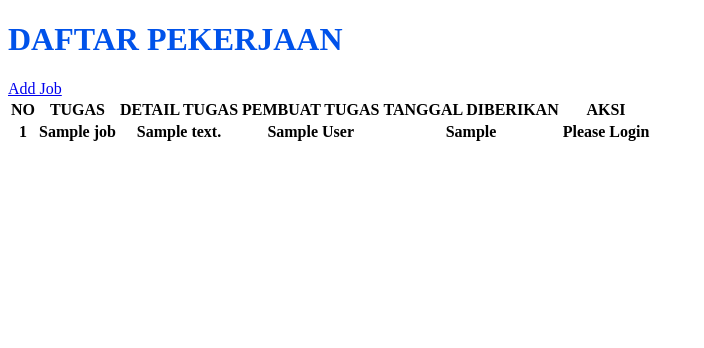
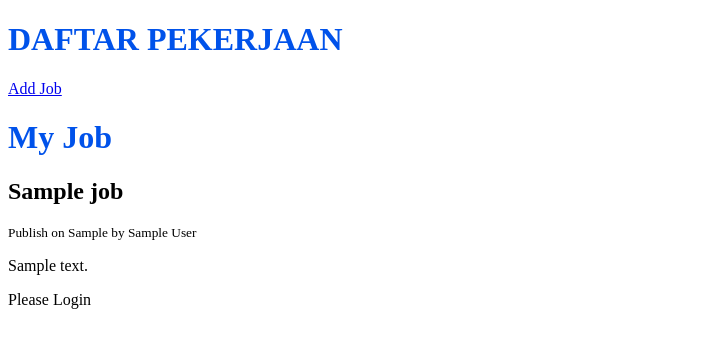
Before and after one commit to iksanh/job-control, a Django app: template job_control/templates/jobs/home.html in a window 1280 px wide. Shown: the part 26-374 px from the top of the page, without its empty margins (0-704 px from the left). Run offline with Django 3.2, Linux system fonts and the light colour scheme; the template is opened without the code that fills it: most values are stand-ins (such as "Sample title", 1, 10 or a date in 2020); data that the repository does not hold is empty.

Commit message:
change template

```diff
--- a/job_control/templates/jobs/home.html
+++ b/job_control/templates/jobs/home.html
@@ -8,41 +8,22 @@
 </h1>
 <a href="{% url 'job-create'%}">Add Job</a>
 
-
-<div class="flex justify-center">
-<table class="border-collapse border border-slate-400 outline-slate-300">
-  <thead>
-    <tr>
-      <th class="border border-slate-300">NO</th>
-      <th class="border border-slate-300">TUGAS</th>
-      <th class="border border-slate-300">DETAIL TUGAS</th>
-      <th class="border border-slate-300">PEMBUAT TUGAS</th>
-      <th class="border border-slate-300">TANGGAL DIBERIKAN</th>
-      <th class="border border-slate-300">AKSI</th>
-    </tr>
-  </thead>
-  <tbody>
+<h1>My Job </h1>
   {% for job in jobs %}
-    <tr>
-       <th class="border border-slate-300 ">{{forloop.counter}}</th>
-      <th class="border border-slate-300 ">{{ job.job_title }}</th>
-      <th class="border border-slate-300 ">{{ job.job_description }}</th>
-      <th class="border border-slate-300 ">{{ job.job_author}}</th>
-      <th class="border border-slate-300 ">{{ job.job_publish }}</th>
-      <th class="border border-slate-300 ">
+    <h2>{{ job.job_title }}</h2>
+    <small>Publish on {{ job.job_publish }} by {{job.job_author}} </small>
+    <p>
+      {{ job.job_description }}
+    </p>
+    <p>
         {%  if request.user.is_authenticated %}
         <a href="{% url 'job-edit' job.job_id %}">Edit</a>
         <a href="{% url 'job-delete' job.job_id %}">Delete</a>
         {%else %}
         Please Login
         {% endif %}
-      </th>
-    </tr>
-{% endfor %}
-  </tbody>
-
-</table>
-</div>
+    </p>
 
 
+  {% endfor %}
 {% endblock %}
```
